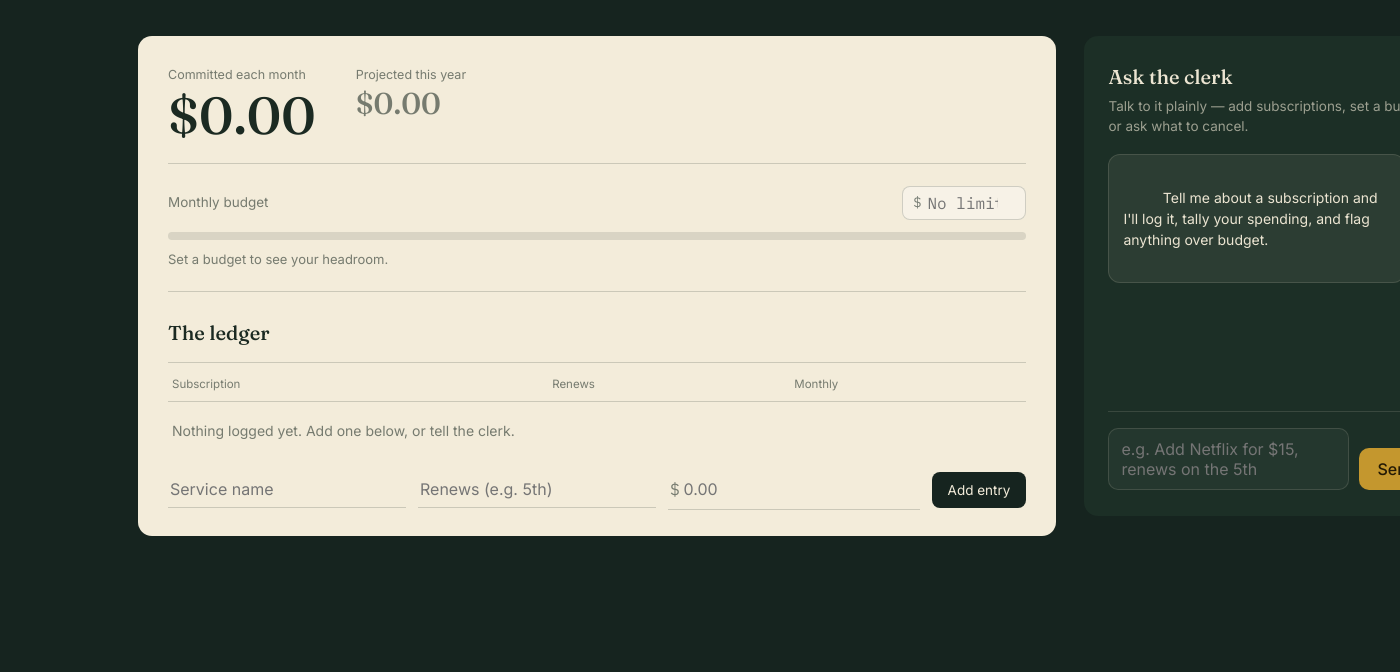
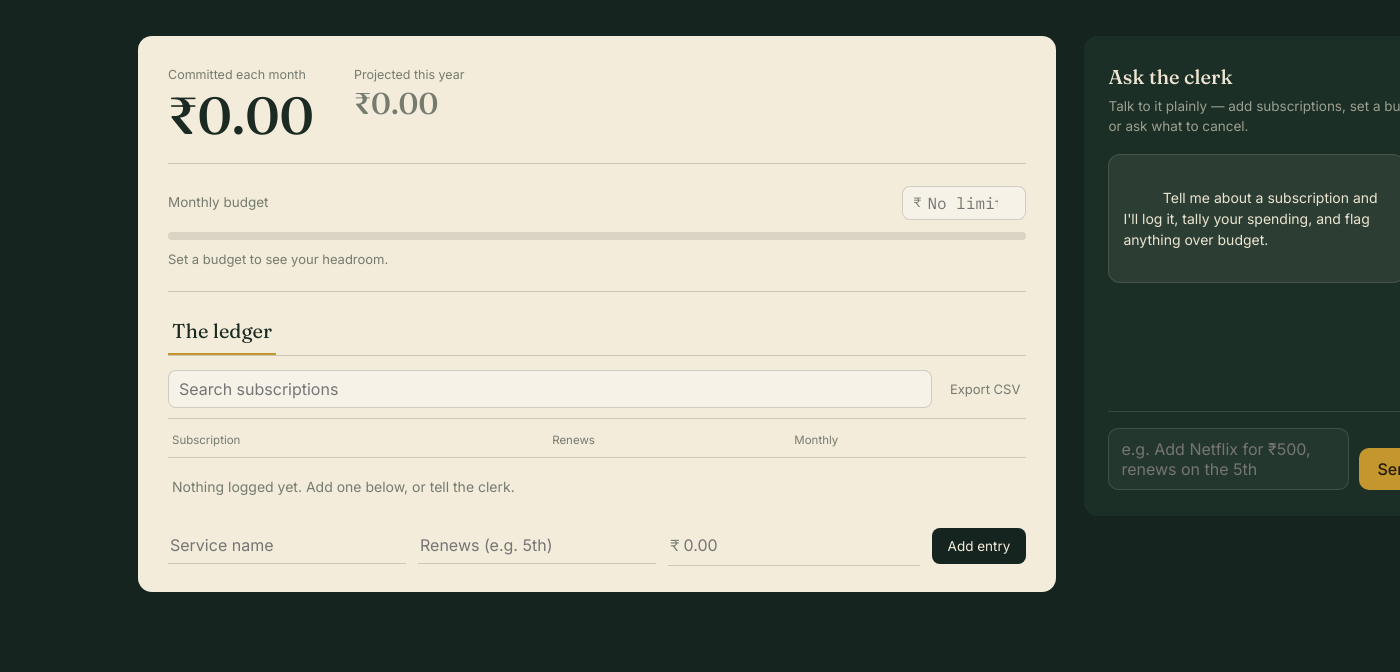
Before and after one commit to akash120405/TallyApp, a Flask app: page / in a window 1400 px wide; the page is wider, and only the part inside the window is pictured. Shown: the part 130-802 px from the top of that part. Before the commit the page ends 666 px from the top of that part, so only its background shows below. Run offline with Flask 3, Linux system fonts and the light colour scheme; data that the repository does not hold is empty; parts of the project's set-up code (start-up, migrations or seed data) failed here and were passed over.

Commit message:
feat: add rupee recommendations and ledger tools
Add a recommendation tab for monthly spend above INR 5,000, update currency handling to rupees, and add ledger search and CSV export.\n\nCo-authored-by: Copilot <223556219+Copilot@users.noreply.github.com>

```diff
--- a/agent.py
+++ b/agent.py
@@ -42,6 +42,7 @@ SYSTEM_PROMPT = (
     "`remove_subscription` to cancel one, "
     "then `get_monthly_total` to inspect totals. "
     "If over budget, suggest what to cancel. "
+    "All amounts are in Indian rupees (₹), never dollars. "
     "Always give a short, concise response with monthly total, "
     "yearly total, and renewal reminders."
 )
--- a/app.py
+++ b/app.py
@@ -13,6 +13,35 @@ import tools
 app = Flask(__name__)
 
 agent = SubscriptionAgent()
+RECOMMENDATION_THRESHOLD = 5000
+
+
+def build_recommendations():
+    """Return practical savings suggestions for higher-spend ledgers."""
+    subscriptions = sorted(
+        tools.memory.items(),
+        key=lambda item: item[1]["cost"],
+        reverse=True,
+    )
+    monthly_total = sum(data["cost"] for _, data in subscriptions)
+    if monthly_total <= RECOMMENDATION_THRESHOLD:
+        return []
+
+    recommendations = []
+    for name, data in subscriptions[:3]:
+        monthly_saving = round(data["cost"], 2)
+        recommendations.append({
+            "title": f"Review {name}",
+            "detail": (
+                f"At ₹{monthly_saving:,.2f}/month, this is one of your "
+                "largest recurring costs. Canceling or downgrading it could "
+                "free up meaningful headroom."
+            ),
+            "monthly_saving": monthly_saving,
+            "yearly_saving": round(monthly_saving * 12, 2),
+        })
+
+    return recommendations
 
 
 def serialize_state():
@@ -21,10 +50,15 @@ def serialize_state():
         for name, data in tools.memory.items()
     ]
     monthly_total = sum(data["cost"] for data in tools.memory.values())
+    recommendations = build_recommendations()
     return {
         "subscriptions": items,
         "monthly_total": round(monthly_total, 2),
         "yearly_total": round(monthly_total * 12, 2),
+        "subscription_count": len(items),
+        "average_cost": round(monthly_total / len(items), 2) if items else 0,
+        "recommendation_threshold": RECOMMENDATION_THRESHOLD,
+        "recommendations": recommendations,
     }
 
 
--- a/static/script.js
+++ b/static/script.js
@@ -18,9 +18,20 @@
     clerkInput: document.getElementById('clerk-input'),
     clerkSend: document.getElementById('clerk-send'),
     resetBtn: document.getElementById('reset-btn'),
+    ledgerTab: document.getElementById('ledger-tab'),
+    recommendationsTab: document.getElementById('recommendations-tab'),
+    ledgerView: document.getElementById('ledger-view'),
+    recommendationsView: document.getElementById('recommendations-view'),
+    recommendationList: document.getElementById('recommendation-list'),
+    searchInput: document.getElementById('search-input'),
+    exportBtn: document.getElementById('export-btn'),
   };
 
-  const money = (n) => `$${Number(n || 0).toFixed(2)}`;
+  const money = (n) => new Intl.NumberFormat('en-IN', {
+    style: 'currency',
+    currency: 'INR',
+    minimumFractionDigits: 2,
+  }).format(Number(n || 0));
   const BUDGET_KEY = 'tally_budget';
 
   function getBudget() {
@@ -78,6 +89,8 @@
     });
   }
 
+  let currentSubscriptions = [];
+
   function renderLedger(subs) {
     els.ledgerRows.innerHTML = '';
     els.ledgerEmpty.style.display = subs.length ? 'none' : 'block';
@@ -96,6 +109,36 @@
     });
   }
 
+  function renderRecommendations(state) {
+    const unlocked = state.monthly_total > state.recommendation_threshold;
+    els.recommendationsTab.hidden = !unlocked;
+    if (!unlocked) {
+      els.recommendationsView.hidden = true;
+      els.ledgerView.hidden = false;
+      els.ledgerTab.classList.add('is-active');
+      els.ledgerTab.setAttribute('aria-selected', 'true');
+      return;
+    }
+
+    els.recommendationList.innerHTML = '';
+    state.recommendations.forEach((recommendation) => {
+      const card = document.createElement('article');
+      card.className = 'recommendation-card';
+      card.innerHTML = `
+        <div>
+          <h4>${escapeHtml(recommendation.title)}</h4>
+          <p>${escapeHtml(recommendation.detail)}</p>
+        </div>
+        <div class="recommendation-saving">
+          <strong>${money(recommendation.monthly_saving)}</strong>
+          <span>possible monthly saving</span>
+          <small>${money(recommendation.yearly_saving)} yearly</small>
+        </div>
+      `;
+      els.recommendationList.appendChild(card);
+    });
+  }
+
   function escapeHtml(str) {
     const div = document.createElement('div');
     div.textContent = str;
@@ -105,9 +148,33 @@
   function renderState(state) {
     els.monthlyTotal.textContent = money(state.monthly_total);
     els.yearlyTotal.textContent = money(state.yearly_total);
+    currentSubscriptions = state.subscriptions;
     renderHeadroom(state.monthly_total);
     renderRenewals(state.subscriptions);
     renderLedger(state.subscriptions);
+    renderRecommendations(state);
+  }
+
+  function showView(view) {
+    const recommendations = view === 'recommendations';
+    els.ledgerView.hidden = recommendations;
+    els.recommendationsView.hidden = !recommendations;
+    els.ledgerTab.classList.toggle('is-active', !recommendations);
+    els.recommendationsTab.classList.toggle('is-active', recommendations);
+    els.ledgerTab.setAttribute('aria-selected', String(!recommendations));
+    els.recommendationsTab.setAttribute('aria-selected', String(recommendations));
+  }
+
+  function exportCsv() {
+    const rows = [['Subscription', 'Renewal date', 'Monthly cost (INR)']];
+    currentSubscriptions.forEach((s) => rows.push([s.name, s.renewal_date, s.cost]));
+    const csv = rows.map((row) => row.map((value) => `"${String(value).replace(/"/g, '""')}"`).join(',')).join('\n');
+    const url = URL.createObjectURL(new Blob([csv], { type: 'text/csv;charset=utf-8' }));
+    const link = document.createElement('a');
+    link.href = url;
+    link.download = 'tally-subscriptions.csv';
+    link.click();
+    URL.revokeObjectURL(url);
   }
 
   async function fetchState() {
@@ -214,6 +281,14 @@
     addBubble("Ledger's clear. Tell me about a subscription whenever you're ready.", 'clerk');
   });
 
+  els.ledgerTab.addEventListener('click', () => showView('ledger'));
+  els.recommendationsTab.addEventListener('click', () => showView('recommendations'));
+  els.exportBtn.addEventListener('click', exportCsv);
+  els.searchInput.addEventListener('input', () => {
+    const query = els.searchInput.value.trim().toLowerCase();
+    renderLedger(currentSubscriptions.filter((s) => s.name.toLowerCase().includes(query)));
+  });
+
   // Init
   const savedBudget = getBudget();
   if (savedBudget !== null) els.budgetInput.value = savedBudget;
--- a/static/style.css
+++ b/static/style.css
@@ -285,6 +285,143 @@ button, input, textarea {
   margin: 26px 0 14px;
 }
 
+.section-tabs {
+  display: flex;
+  gap: 8px;
+  margin: 26px 0 14px;
+  border-bottom: 1px solid var(--paper-line);
+}
+
+.section-tab {
+  border: none;
+  border-bottom: 2px solid transparent;
+  background: transparent;
+  color: var(--paper-muted);
+  cursor: pointer;
+  font-family: var(--display);
+  font-size: 20px;
+  padding: 0 4px 10px;
+}
+
+.section-tab.is-active {
+  border-bottom-color: var(--gold);
+  color: var(--paper-text);
+}
+
+.ledger-tools {
+  display: flex;
+  align-items: center;
+  gap: 12px;
+  margin-bottom: 10px;
+}
+
+.ledger-tools input {
+  flex: 1;
+  min-width: 0;
+  border: 1px solid var(--paper-line);
+  border-radius: 8px;
+  background: rgba(255,255,255,0.35);
+  color: var(--paper-text);
+  padding: 8px 10px;
+}
+
+.text-btn {
+  border: none;
+  background: transparent;
+  color: var(--paper-muted);
+  cursor: pointer;
+  font-size: 13px;
+  white-space: nowrap;
+}
+
+.text-btn:hover { color: var(--clay); }
+
+.recommendation-intro {
+  padding: 18px 4px 8px;
+}
+
+.recommendation-kicker {
+  color: var(--clay);
+  font-family: var(--mono);
+  font-size: 11px;
+  letter-spacing: 0.08em;
+  text-transform: uppercase;
+}
+
+.recommendation-intro h3 {
+  font-family: var(--display);
+  font-size: 25px;
+  font-weight: 500;
+  margin: 5px 0 4px;
+}
+
+.recommendation-intro p {
+  color: var(--paper-muted);
+  font-size: 13.5px;
+  margin: 0;
+}
+
+.recommendation-list {
+  display: grid;
+  gap: 10px;
+  margin-top: 12px;
+}
+
+.recommendation-card {
+  display: flex;
+  align-items: flex-start;
+  justify-content: space-between;
+  gap: 16px;
+  border: 1px solid var(--paper-line);
+  border-left: 3px solid var(--gold);
+  border-radius: 8px;
+  padding: 14px;
+}
+
+.recommendation-card h4 {
+  font-size: 14px;
+  margin: 0 0 4px;
+}
+
+.recommendation-card p {
+  color: var(--paper-muted);
+  font-size: 12.5px;
+  margin: 0;
+}
+
+.recommendation-saving {
+  display: flex;
+  flex-direction: column;
+  flex-shrink: 0;
+  text-align: right;
+}
+
+.recommendation-saving strong {
+  color: var(--clay);
+  font-family: var(--mono);
+  font-size: 14px;
+}
+
+.recommendation-saving span,
+.recommendation-saving small {
+  color: var(--paper-muted);
+  font-size: 10.5px;
+}
+
+.recommendation-saving small { margin-top: 3px; }
+
+.sr-only {
+  position: absolute;
+  width: 1px;
+  height: 1px;
+  padding: 0;
+  margin: -1px;
+  overflow: hidden;
+  clip: rect(0, 0, 0, 0);
+  white-space: nowrap;
+  border: 0;
+}
+
 .ledger-table {
   border-top: 1px solid var(--paper-line);
 }
@@ -385,6 +522,7 @@ button, input, textarea {
 .quick-add button:hover { background: #0F1912; }
 
 @media (max-width: 620px) {
+  .ledger-tools { align-items: stretch; flex-direction: column; }
   .ledger-row, .quick-add {
     grid-template-columns: 1fr;
     gap: 4px;
@@ -392,6 +530,8 @@ button, input, textarea {
   .ledger-row--head { display: none; }
   .ledger-row-cost { text-align: left; }
   .quick-add button { width: 100%; margin-top: 6px; }
+  .recommendation-card { flex-direction: column; }
+  .recommendation-saving { text-align: left; }
 }
 
 /* ---------------------------------------------------------
--- a/templates/index.html
+++ b/templates/index.html
@@ -31,11 +31,11 @@
       <div class="balance-row">
         <div class="balance-figure">
           <span class="balance-label">Committed each month</span>
-          <span class="balance-amount" id="monthly-total">$0.00</span>
+          <span class="balance-amount" id="monthly-total">₹0.00</span>
         </div>
         <div class="balance-figure balance-figure--secondary">
           <span class="balance-label">Projected this year</span>
-          <span class="balance-amount balance-amount--small" id="yearly-total">$0.00</span>
+          <span class="balance-amount balance-amount--small" id="yearly-total">₹0.00</span>
         </div>
       </div>
 
@@ -43,7 +43,7 @@
         <div class="headroom-top">
           <label for="budget-input">Monthly budget</label>
           <div class="budget-input-wrap">
-            <span>$</span>
+            <span>₹</span>
             <input type="number" id="budget-input" min="0" step="1" placeholder="No limit set">
           </div>
         </div>
@@ -58,14 +58,33 @@
         <div class="renewals-chips" id="renewals-chips"></div>
       </div>
 
-      <h2 id="ledger-heading">The ledger</h2>
+      <div class="section-tabs" role="tablist" aria-label="Subscription views">
+        <button class="section-tab is-active" id="ledger-tab" type="button" role="tab" aria-selected="true">The ledger</button>
+        <button class="section-tab" id="recommendations-tab" type="button" role="tab" aria-selected="false" hidden>Recommendations</button>
+      </div>
 
+      <div id="ledger-view" role="tabpanel" aria-labelledby="ledger-tab">
+        <div class="ledger-tools">
+          <label class="sr-only" for="search-input">Search subscriptions</label>
+          <input type="search" id="search-input" placeholder="Search subscriptions">
+          <button class="text-btn" id="export-btn" type="button">Export CSV</button>
+        </div>
       <div class="ledger-table" id="ledger-table">
         <div class="ledger-row ledger-row--head" aria-hidden="true">
           <span>Subscription</span>
           <span>Renews</span>
           <span>Monthly</span>
           <span></span>
+        </div>
+        </div>
+
+        <div id="recommendations-view" role="tabpanel" aria-labelledby="recommendations-tab" hidden>
+          <div class="recommendation-intro">
+            <span class="recommendation-kicker">Smart savings review</span>
+            <h3>Make your recurring spend work harder.</h3>
+            <p>These suggestions focus on your largest monthly commitments. Review them before your next renewal.</p>
+          </div>
+          <div id="recommendation-list" class="recommendation-list"></div>
         </div>
         <div id="ledger-rows"></div>
         <p class="ledger-empty" id="ledger-empty">Nothing logged yet. Add one below, or tell the clerk.</p>
@@ -75,7 +94,7 @@
         <input type="text" id="add-name" placeholder="Service name" aria-label="Service name" required>
         <input type="text" id="add-renewal" placeholder="Renews (e.g. 5th)" aria-label="Renewal date">
         <div class="quick-add-cost">
-          <span>$</span>
+          <span>₹</span>
           <input type="number" id="add-cost" placeholder="0.00" min="0" step="0.01" aria-label="Monthly cost" required>
         </div>
         <button type="submit">Add entry</button>
@@ -94,7 +113,7 @@
       </div>
 
       <form class="clerk-form" id="clerk-form">
-        <textarea id="clerk-input" rows="2" placeholder="e.g. Add Netflix for $15, renews on the 5th" required></textarea>
+        <textarea id="clerk-input" rows="2" placeholder="e.g. Add Netflix for ₹500, renews on the 5th" required></textarea>
         <button type="submit" id="clerk-send">Send</button>
       </form>
     </section>
```
Also changed, not shown: tools.py (+4 -4 lines), README.md.
